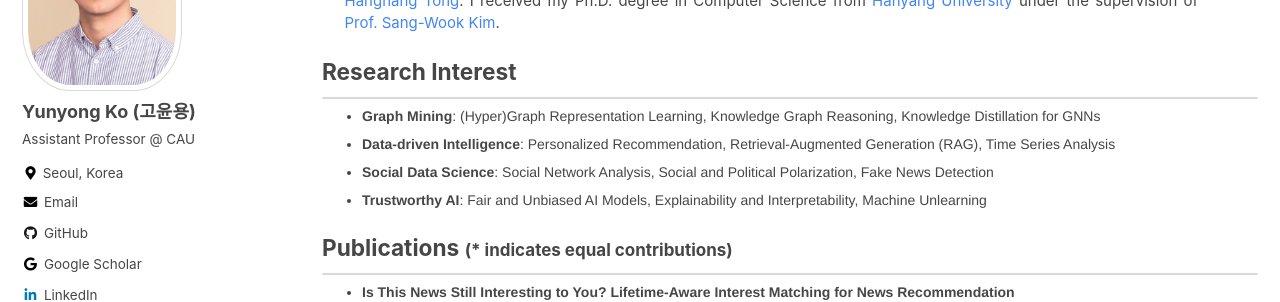
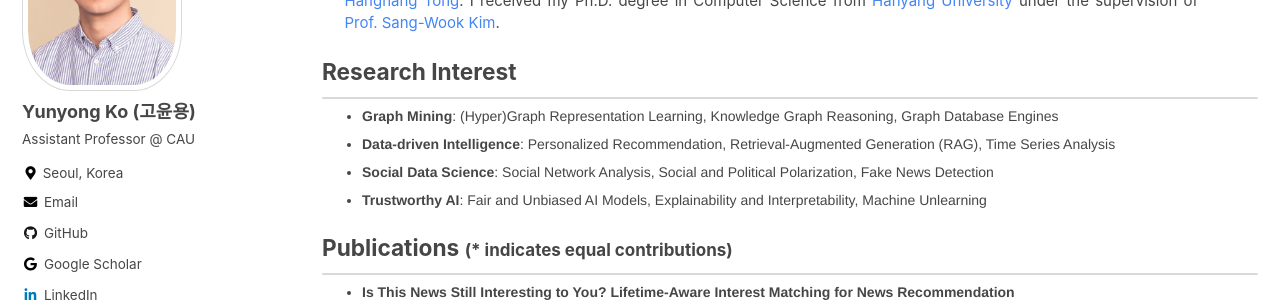
Before and after one commit to yy-ko/yy-ko.github.io, a Jekyll site: the page built from index.html, in a window 1280 px wide and 900 px high. Shown: the part 218-520 px from the top of the window. Built offline with Jekyll 4.4.1, drawn with Linux system fonts in a browser that asks for light colours; cached includes are drawn as plain includes; the list of posts is cut into pages by our own code.

Commit message:
topic updated

```diff
--- a/index.html
+++ b/index.html
@@ -18,7 +18,7 @@ author_profile: true
 	<hr class="sep">
 	<!-- <p> My research interests lie in data science (DS) and artificial intelligence (AI), focusing on various types of data--including but not limited to graph, hypergraph, text, image, and time-series--with a special focus on knowledge discovery for real-world applications.</p> -->
 	<ul class="my_list">
-		<li><strong>Graph Mining</strong>: (Hyper)Graph Representation Learning, Knowledge Graph Reasoning, Knowledge Distillation for GNNs </li>
+		<li><strong>Graph Mining</strong>: (Hyper)Graph Representation Learning, Knowledge Graph Reasoning, Graph Database Engines </li>
 		<li><strong>Data-driven Intelligence</strong>: Personalized Recommendation, Retrieval-Augmented Generation (RAG), Time Series Analysis</li>
 		<li><strong>Social Data Science</strong>: Social Network Analysis, Social and Political Polarization, Fake News Detection </li>
 		<li><strong>Trustworthy AI</strong>: Fair and Unbiased AI Models, Explainability and Interpretability, Machine Unlearning</li>
```
